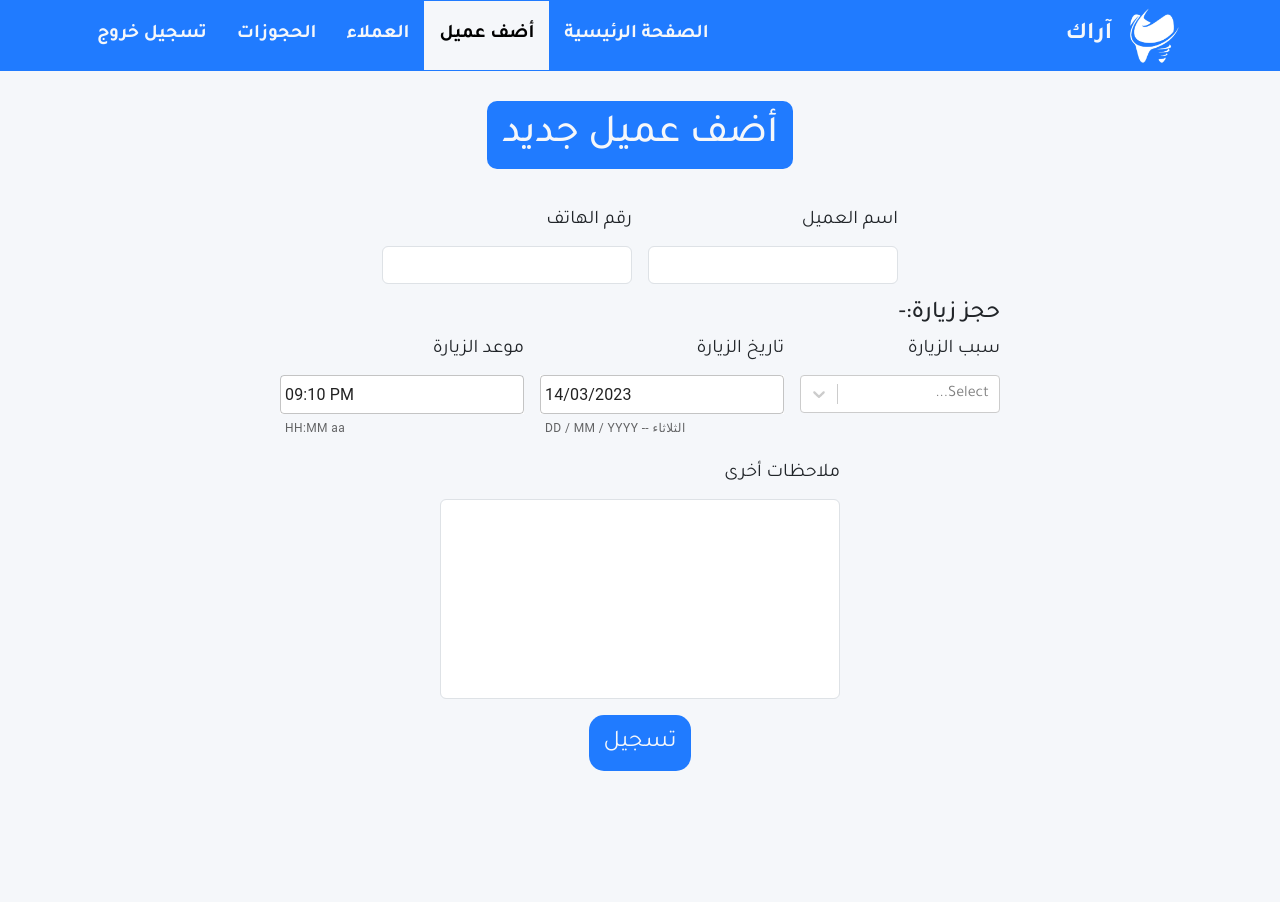
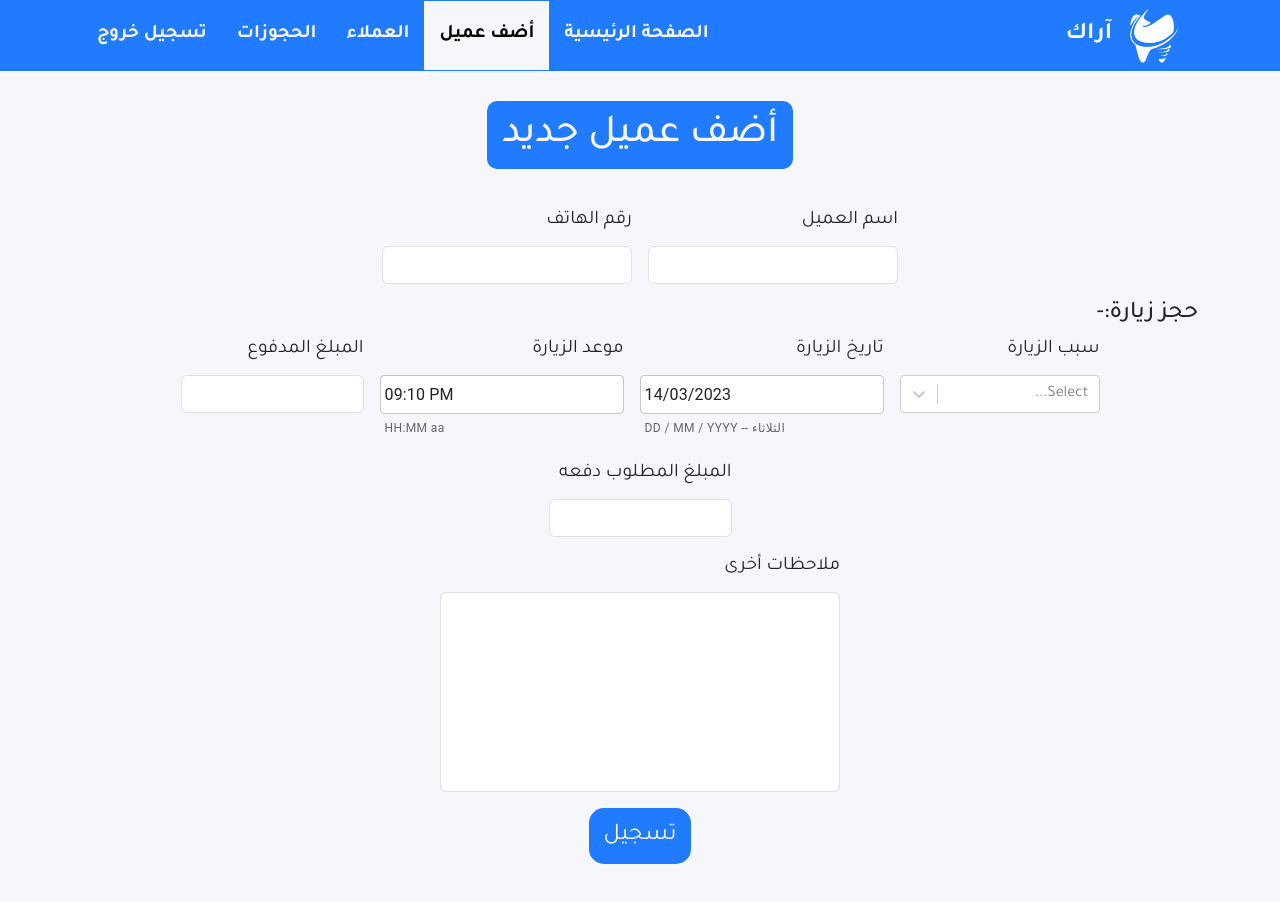
Before and after one commit to abdullah-sameh/dr-bilal, a React (Create React App) app: page /add in a window 1280 px wide. Shown: the top 902 px of the page. Before the commit the page ends 841 px from the top, so only its background shows below. Built offline with nearby package versions, Linux system fonts and the light colour scheme; no server answers; sample sign-in values are in the browser's storage.

Commit message:
update fix a bug

```diff
--- a/src/containers/add/Add.jsx
+++ b/src/containers/add/Add.jsx
@@ -2,8 +2,6 @@ import "./add.css";
 import Navbar from "../../components/navbar/Navbar";
 import { useNavigate } from "react-router-dom";
 import { DatePicker } from "@mui/x-date-pickers/DatePicker";
-// import { useReducer } from "react";
-// import { next, undo } from "../../components/tools";
 import { useDispatch } from "react-redux";
 import { useEffect, useState } from "react";
 import { onAuthStateChanged } from "firebase/auth";
@@ -96,11 +94,15 @@ export default function Add() {
               )}`,
               visitDate: selectedDate?.format("YYYY-MM-DD"),
               firstTime: true,
-              paidUp: 0,
+              paidUp:
+                formData?.paidUp.value !== "" ? formData?.paidUp.value : 0,
             }
           : {},
       opinion: formData?.patientOpinion?.value,
-      requiredMoney: 0,
+      requiredMoney:
+        formData?.paidUp.value !== ""
+          ? formData?.requiredMoney.value - formData?.paidUp.value
+          : formData?.requiredMoney.value,
     };
 
     Swal.fire({
@@ -123,7 +125,7 @@ export default function Add() {
             addDoc(collection(db, "patients"), {
               ...patient,
               code: `${dt.getFullYear().toString().substr(2)}${
-                docu.data().currentNumber + 1
+                parseInt(docu.data().currentNumber) + 1
               }`,
             })
               .then(() => {
@@ -393,6 +395,24 @@ export default function Add() {
                     }}
                   />
                 </div>
+                <div className="paid-up">
+                  <label htmlFor="paidUp">المبلغ المدفوع</label>
+                  <input
+                    type="number"
+                    name="paidUp"
+                    id="paidUp"
+                    className="form-control"
+                  />
+                </div>
+                <div className="required-money">
+                  <label htmlFor="requiredMoney">المبلغ المطلوب دفعه</label>
+                  <input
+                    type="number"
+                    id="requiredMoney"
+                    name="requiredMoney"
+                    className="form-control"
+                  />
+                </div>
               </div>
             </div>
             <div className="notes">
```
